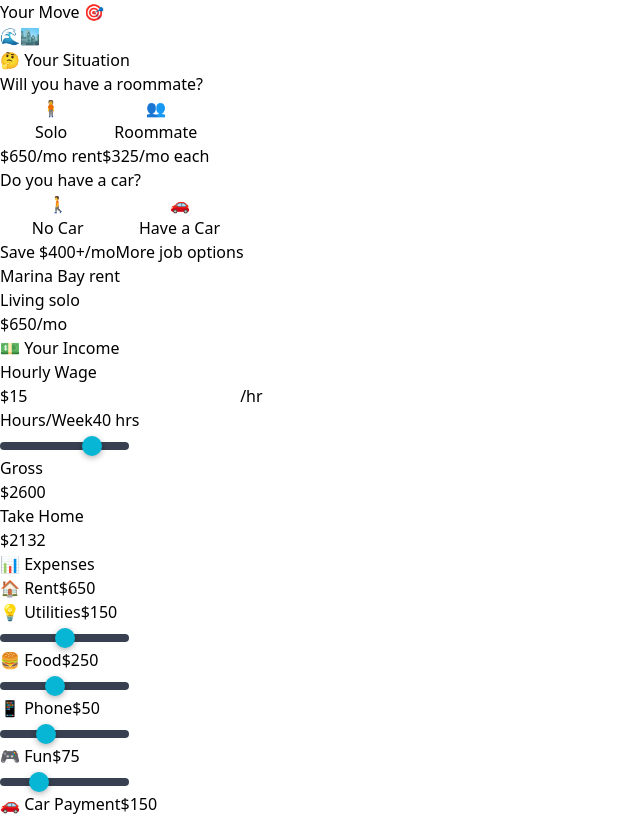
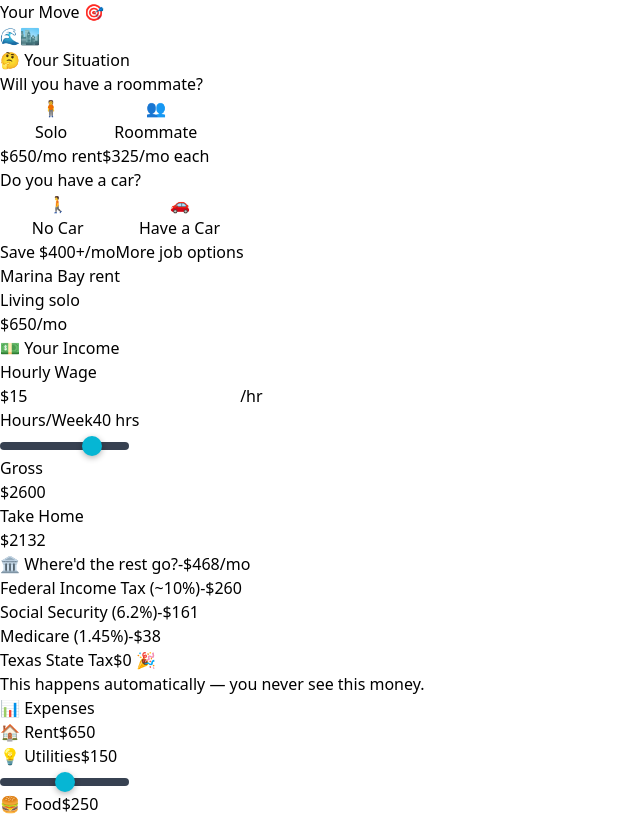
Before and after one commit to mwvolo/mog, a React (Vite) app: page / in a window 1280 px wide. Shown: the top 816 px of the page, without its empty margins (0-640 px from the left). Built offline with nearby package versions, Linux system fonts and the light colour scheme.

Commit message:
addd tax burden

```diff
--- a/src/MoveOutGuide.jsx
+++ b/src/MoveOutGuide.jsx
@@ -361,6 +361,35 @@ export default function MoveOutGuide() {
                   <div className="text-green-400 text-xs">Take Home</div>
                   <div className="text-xl font-bold text-green-400">${netMonthly.toFixed(0)}</div>
                 </div>
+              </div>
+
+              {/* Tax Breakdown - The Reality Check */}
+              <div className="mt-4 p-3 bg-red-500/10 rounded-xl border border-red-500/20">
+                <div className="flex items-center justify-between mb-2">
+                  <span className="text-sm font-medium text-red-300">🏛️ Where'd the rest go?</span>
+                  <span className="text-red-400 font-bold">-${(grossMonthly - netMonthly).toFixed(0)}/mo</span>
+                </div>
+                <div className="space-y-1.5 text-xs">
+                  <div className="flex justify-between text-gray-400">
+                    <span>Federal Income Tax (~10%)</span>
+                    <span className="text-red-400">-${(grossMonthly * 0.10).toFixed(0)}</span>
+                  </div>
+                  <div className="flex justify-between text-gray-400">
+                    <span>Social Security (6.2%)</span>
+                    <span className="text-red-400">-${(grossMonthly * 0.062).toFixed(0)}</span>
+                  </div>
+                  <div className="flex justify-between text-gray-400">
+                    <span>Medicare (1.45%)</span>
+                    <span className="text-red-400">-${(grossMonthly * 0.0145).toFixed(0)}</span>
+                  </div>
+                  <div className="flex justify-between text-gray-500 pt-1 border-t border-gray-800">
+                    <span>Texas State Tax</span>
+                    <span className="text-green-400">$0 🎉</span>
+                  </div>
+                </div>
+                <p className="text-xs text-gray-500 mt-2 italic">
+                  This happens automatically — you never see this money.
+                </p>
               </div>
             </div>
 
```
